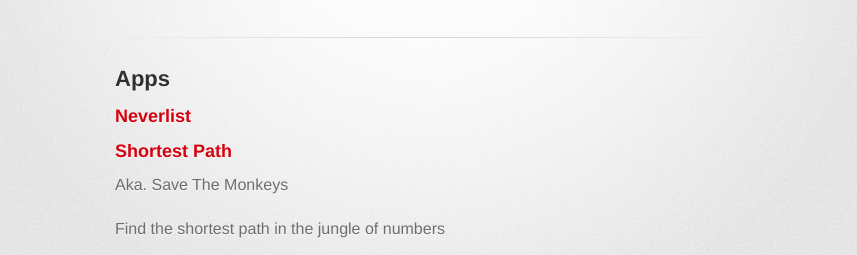
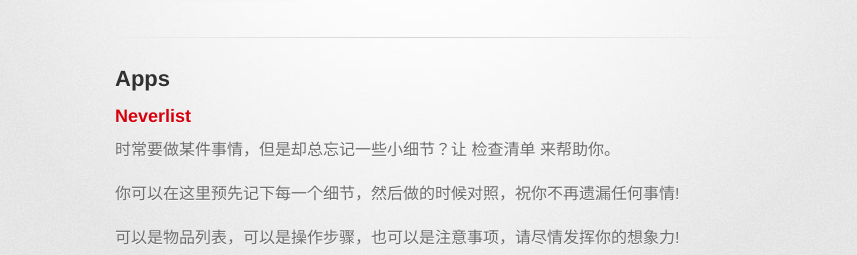
Before and after one commit to nanjuegames/nanjuegames.github.io, a plain HTML site: page index.html in a window 1280 px wide. Shown: the part 235-490 px from the top of the page, without its empty margins (215-1072 px from the left). Drawn offline with Linux system fonts and the light colour scheme; a web font is replaced by a local one.

Commit message:
Replace master branch with page content via GitHub

```diff
--- a/index.html
+++ b/index.html
@@ -35,6 +35,12 @@
 <h3>
 <a id="neverlist" class="anchor" href="#neverlist" aria-hidden="true"><span class="octicon octicon-link"></span></a>Neverlist</h3>
 
+<p>时常要做某件事情，但是却总忘记一些小细节？让 检查清单 来帮助你。</p>
+
+<p>你可以在这里预先记下每一个细节，然后做的时候对照，祝你不再遗漏任何事情!</p>
+
+<p>可以是物品列表，可以是操作步骤，也可以是注意事项，请尽情发挥你的想象力!</p>
+
 <h3>
 <a id="shortest-path" class="anchor" href="#shortest-path" aria-hidden="true"><span class="octicon octicon-link"></span></a>Shortest Path</h3>
 
--- a/params.json
+++ b/params.json
@@ -1 +1 @@
-{"name":"Welcome to Xiangshu Nanjue","tagline":"","body":"## Apps\r\n\r\n### Neverlist\r\n\r\n### Shortest Path\r\n\r\nAka. Save The Monkeys\r\n\r\nFind the shortest path in the jungle of numbers\r\n\r\n![Save The Monkeys](https://raw.githubusercontent.com/nanjuegames/savethemonkeys/gh-pages/images/IMG_2173.PNG)\r\n\r\n## Support and Contact\r\n\r\nPlease send mail to us: xiangshunanjue@qq.com\r\n","google":"","note":"Don't delete this file! It's used internally to help with page regeneration."}
+{"name":"Welcome to Xiangshu Nanjue","tagline":"","body":"## Apps\r\n\r\n### Neverlist\r\n\r\n时常要做某件事情，但是却总忘记一些小细节？让 检查清单 来帮助你。\r\n\r\n你可以在这里预先记下每一个细节，然后做的时候对照，祝你不再遗漏任何事情!\r\n\r\n可以是物品列表，可以是操作步骤，也可以是注意事项，请尽情发挥你的想象力!\r\n\r\n\r\n### Shortest Path\r\n\r\nAka. Save The Monkeys\r\n\r\nFind the shortest path in the jungle of numbers\r\n\r\n![Save The Monkeys](https://raw.githubusercontent.com/nanjuegames/savethemonkeys/gh-pages/images/IMG_2173.PNG)\r\n\r\n## Support and Contact\r\n\r\nPlease send mail to us: xiangshunanjue@qq.com\r\n","google":"","note":"Don't delete this file! It's used internally to help with page regeneration."}
```
